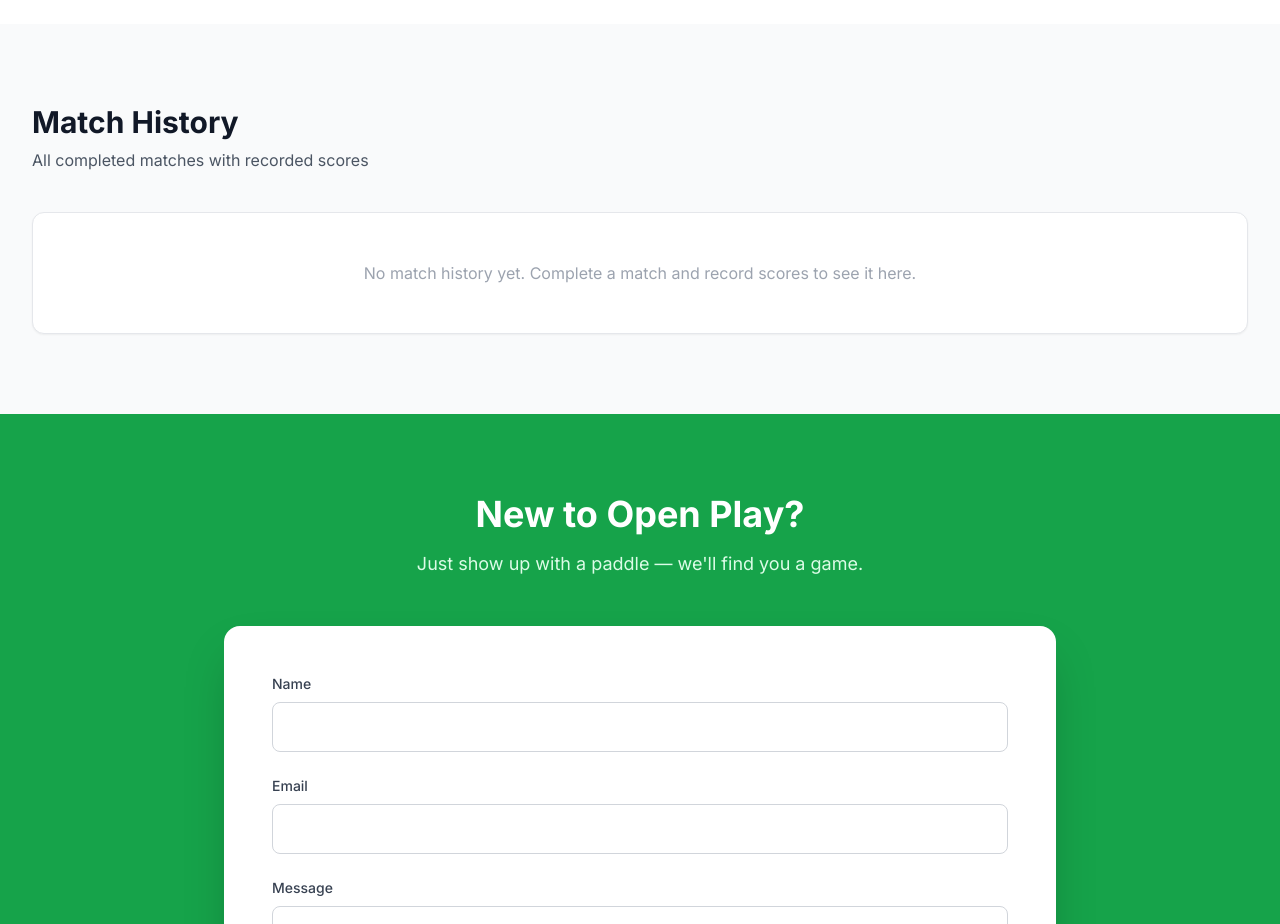
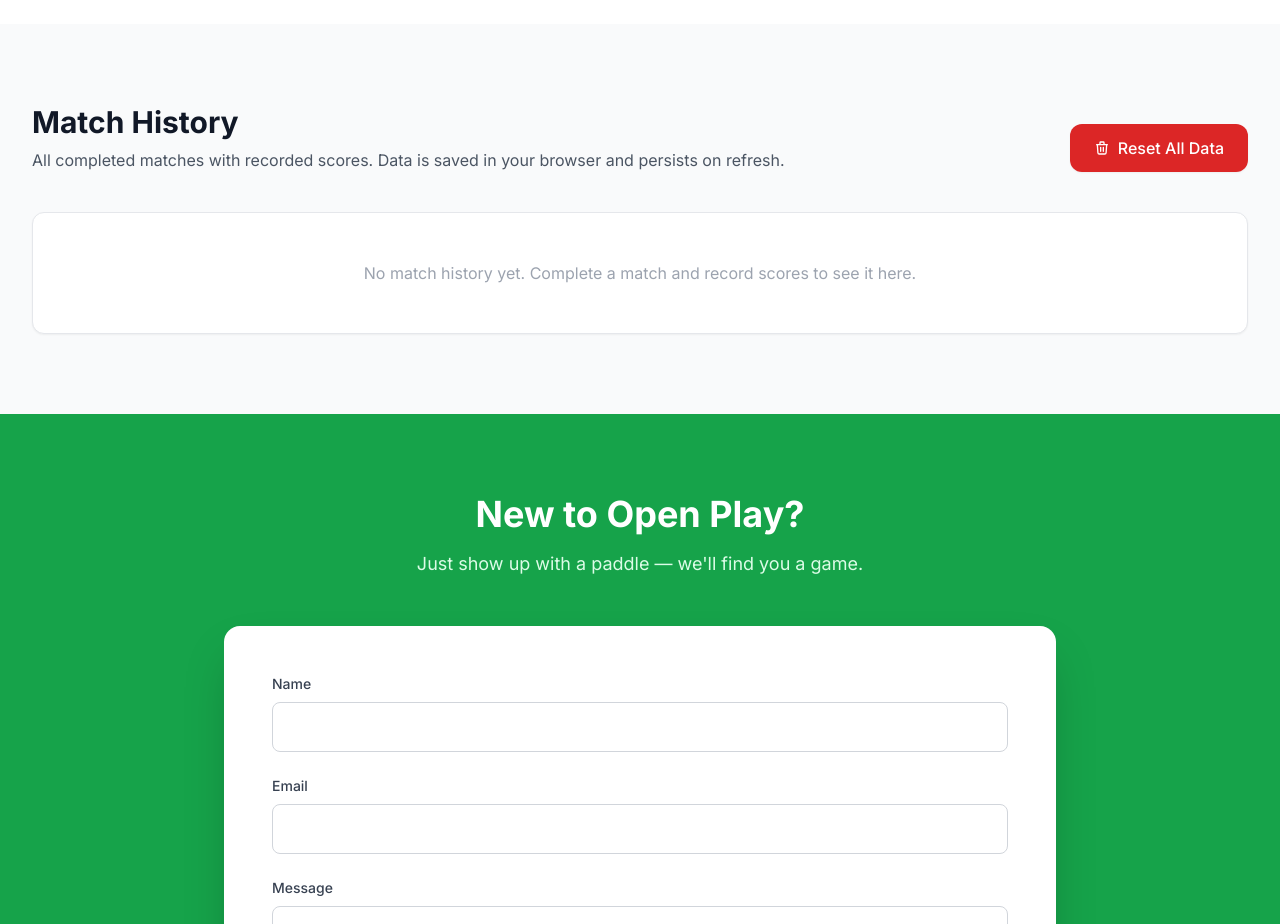
Before and after one commit to irisgian/pickleball-site, a plain HTML site: page index.html in a window 1280 px wide. Shown: the part 2540-3464 px from the top of the page. Drawn offline with nearby package versions, Linux system fonts and the light colour scheme.

Commit message:
Add reset all data button

```diff
--- a/index.html
+++ b/index.html
@@ -236,8 +236,12 @@
       <div class="flex flex-col md:flex-row justify-between items-end mb-10">
         <div>
           <h2 class="text-3xl font-bold text-gray-900 mb-2">Match History</h2>
-          <p class="text-gray-600">All completed matches with recorded scores</p>
+          <p class="text-gray-600">All completed matches with recorded scores. Data is saved in your browser and persists on refresh.</p>
         </div>
+        <button onclick="resetAllData()" class="px-6 py-3 bg-red-600 text-white rounded-xl font-medium hover:bg-red-700 transition shadow-sm flex items-center gap-2">
+          <svg class="w-4 h-4" fill="none" stroke="currentColor" viewBox="0 0 24 24"><path stroke-linecap="round" stroke-linejoin="round" stroke-width="2" d="M19 7l-.867 12.142A2 2 0 0116.138 21H7.862a2 2 0 01-1.995-1.858L5 7m5 4v6m4-6v6m1-10V4a1 1 0 00-1-1h-4a1 1 0 00-1 1v3M4 7h16"></path></svg>
+          Reset All Data
+        </button>
       </div>
 
       <div class="bg-white rounded-xl border border-gray-200 shadow-sm overflow-hidden" id="history-container">
@@ -798,6 +802,18 @@
       showToast('Match deleted.');
     }
 
+    function resetAllData() {
+      if (!confirm('Reset all data? This will clear the queue, all matches, and leaderboard. This cannot be undone.')) return;
+      queue = [];
+      matches = [];
+      saveData();
+      renderQueue();
+      renderMatches();
+      renderLeaderboard();
+      renderHistory();
+      showToast('All data has been reset.');
+    }
+
     // Contact form
     document.getElementById('contact-form').addEventListener('submit', (e) => {
       e.preventDefault();
```
